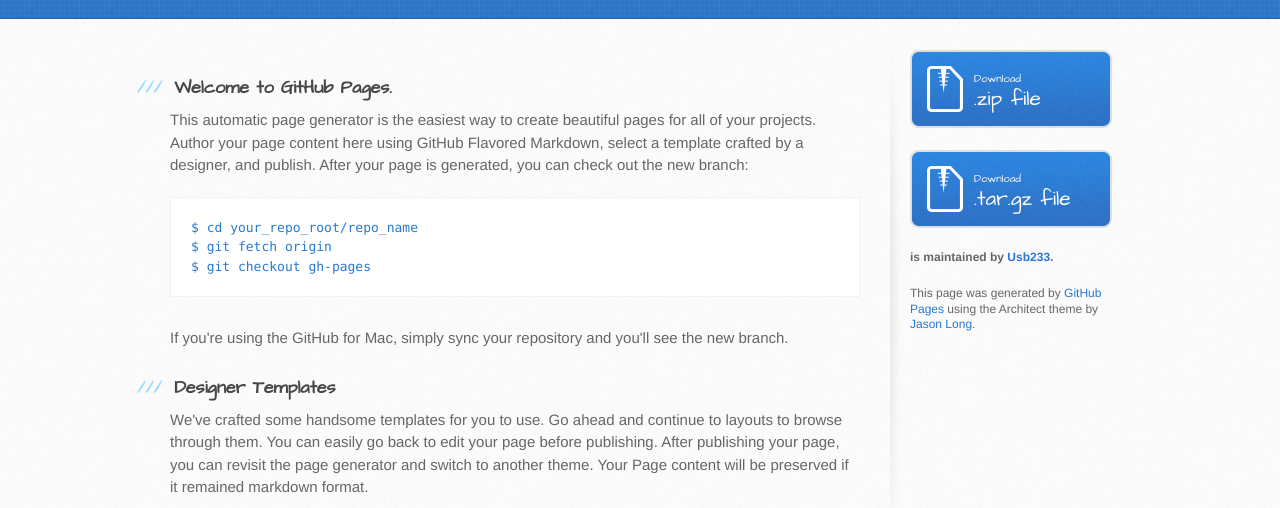
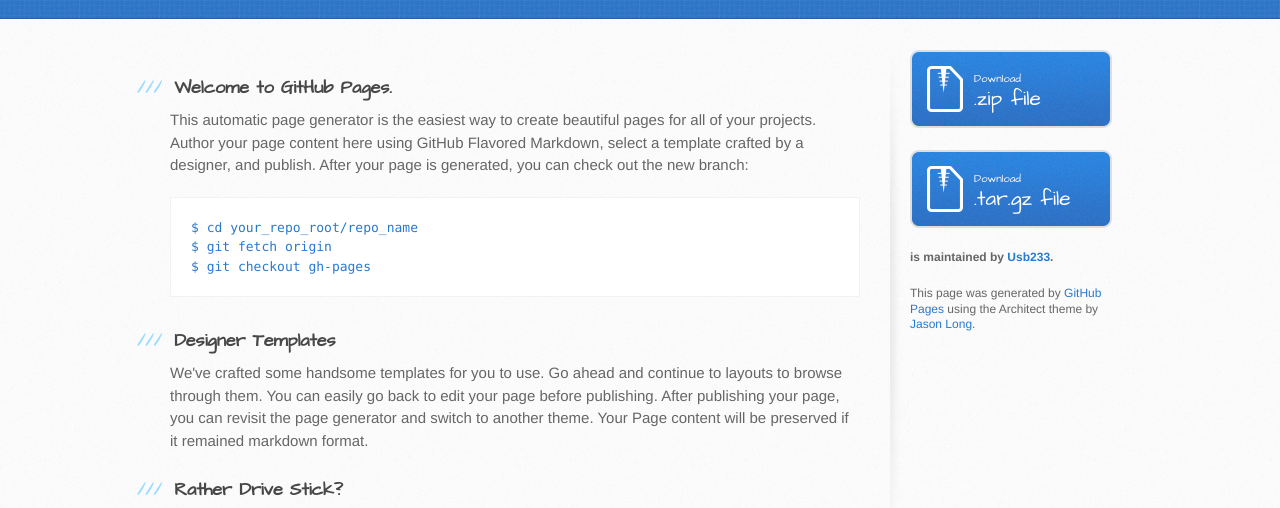
Before and after one commit to Usb233/Usb, a plain HTML site: page index.html in a window 1280 px wide. Shown: the part 220-728 px from the top of the page. Drawn offline with Linux system fonts and the light colour scheme.

Commit message:
Update index.html

```diff
--- a/index.html
+++ b/index.html
@@ -38,7 +38,7 @@
 $ git checkout gh-pages
 </code></pre>
 
-<p>If you're using the GitHub for Mac, simply sync your repository and you'll see the new branch.</p>
+<p></p>
 
 <h3>
 <a id="designer-templates" class="anchor" href="#designer-templates" aria-hidden="true"><span class="octicon octicon-link"></span></a>Designer Templates</h3>
```
